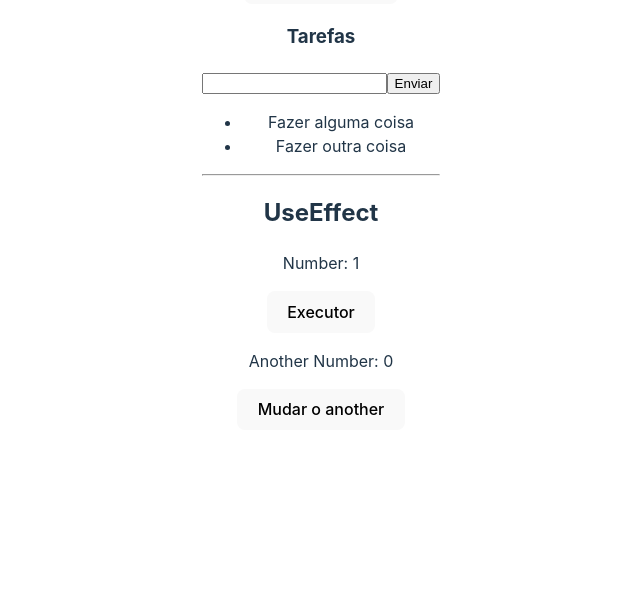
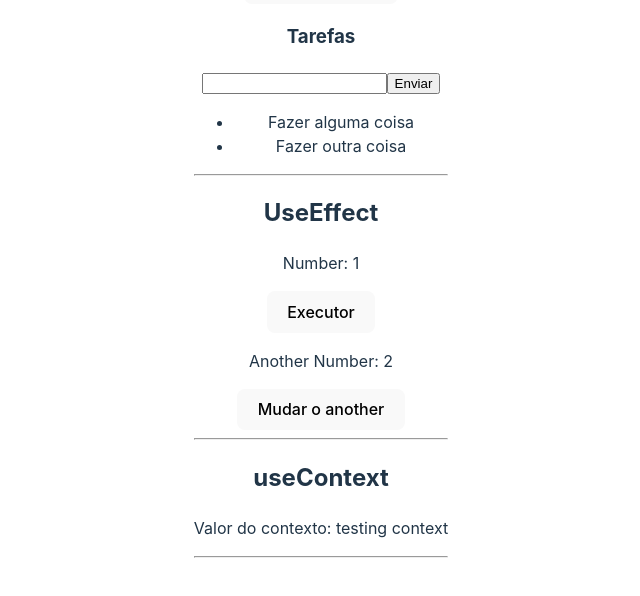
Before and after one commit to Matlima/HooksReact, a React (Vite) app: page / in a window 1280 px wide. Shown: the part 633-1229 px from the top of the page, without its empty margins (319-959 px from the left). Built offline with nearby package versions, Linux system fonts and the light colour scheme.

Commit message:
Inicio do hook useRef

```diff
--- /dev/null
+++ b/src/components/HookUseContext.jsx
@@ -0,0 +1,15 @@
+import { createContext } from "react"
+
+export const SomeContext = createContext();
+
+export const HookUseContext = ({ children }) => {
+    const contextValue = "testing context";
+
+  return (
+    <SomeContext.Provider value={{ contextValue }} >
+        {children}
+    </SomeContext.Provider>
+  )
+};
+
+export default HookUseContext;
--- a/src/components/HookUseEffect.jsx
+++ b/src/components/HookUseEffect.jsx
@@ -27,6 +27,16 @@
         }
     }, [anotherNumber]);
 
+    // 4 - cleanup do useEffect
+    useEffect(() => {
+        const timer = setTimeout(() => {
+            console.log("Hello World");
+            setAnotherNumber(anotherNumber + 1);
+        }, 2000);
+        return () => clearTimeout(timer);
+    }, [anotherNumber]);
+
+
   return (
     <div>
         <h2>UseEffect</h2>
@@ -34,6 +44,7 @@
         <button onClick={changeSomething}>Executor</button>
         <p>Another Number: {anotherNumber}</p>
         <button onClick={() => setAnotherNumber(anotherNumber + 1)}>Mudar o another</button>
+        <hr />
     </div>
   )
 }
--- a/src/main.jsx
+++ b/src/main.jsx
@@ -8,6 +8,8 @@
 
 // 1 - configurando router
 import { createBrowserRouter, RouterProvider, Route, Navigate} from "react-router-dom";
+
+import {HookUseContext} from './components/HookUseContext';
 
 const router = createBrowserRouter ([
   {
@@ -35,6 +37,8 @@
 
 ReactDOM.createRoot(document.getElementById('root')).render(
   <React.StrictMode>
-    <RouterProvider router={router} />
+    <HookUseContext>
+      <RouterProvider router={router} />
+    </HookUseContext>
   </React.StrictMode>,
 )
--- a/src/routes/Home.jsx
+++ b/src/routes/Home.jsx
@@ -6,9 +6,12 @@
 import HookUseReducer from "../components/HookUseReducer"
 import HookUseEffect from "../components/HookUseEffect";
 
+import { useContext } from "react";
+import { SomeContext } from "../components/HookUseContext";
+
 
 const Home = () => {
-
+  const {contextValue} = useContext(SomeContext);
 
   return (
     <div>
@@ -16,6 +19,9 @@
       <HookUseState />
       <HookUseReducer />
       <HookUseEffect />
+      <h2>useContext</h2>
+      <p>Valor do contexto: {contextValue}</p>
+      <hr />
     </div>
   );
 }
```
Also changed, not shown: src/components/HookUseRef.jsx (added, +9 -0 lines).
